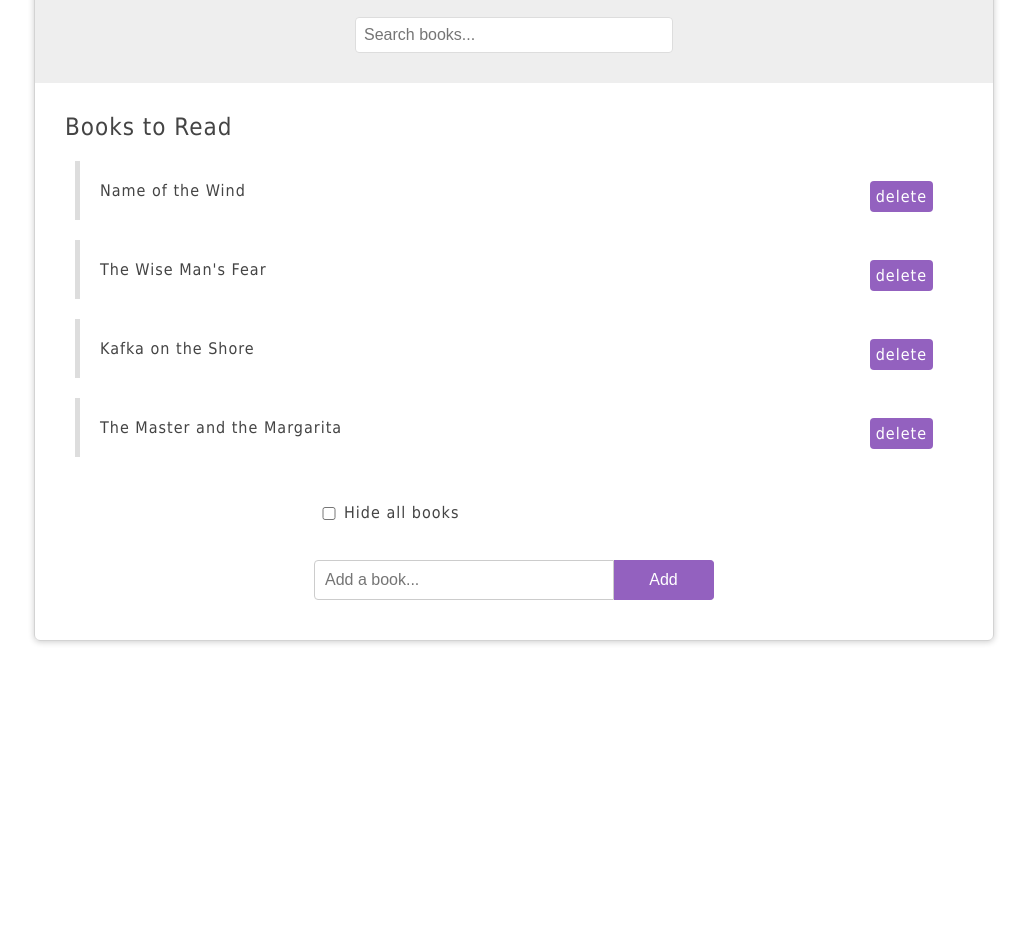
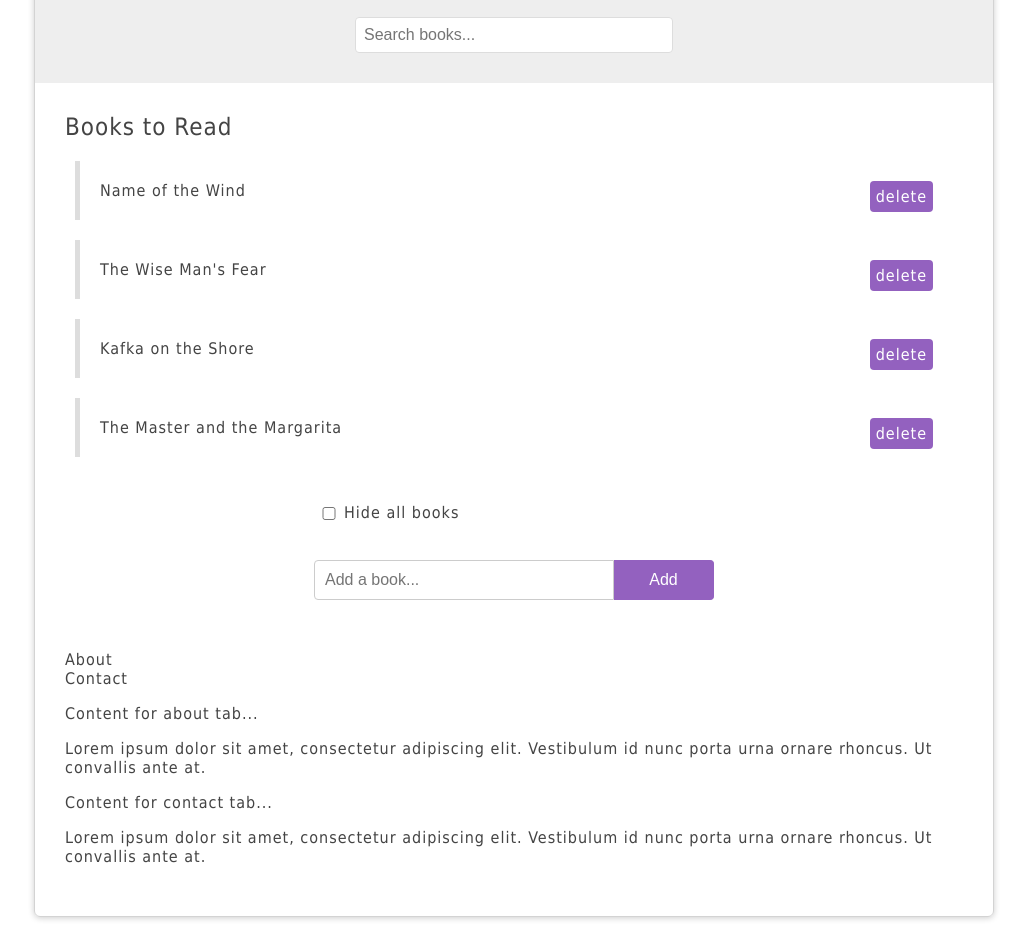
Before and after one commit to carldurand/netNinja, a plain HTML site: page index.html in a window 1280 px wide. Shown: the part 111-1048 px from the top of the page, without its empty margins (126-1153 px from the left). Before the commit the page ends 800 px from the top, so only its background shows below. Drawn offline with Linux system fonts and the light colour scheme.

Commit message:
lesson17

```diff
--- a/index.html
+++ b/index.html
@@ -43,6 +43,20 @@
 	    	<input type="text" placeholder="Add a book..." />
 	    	<button>Add</button>
 	    </form>
+      <div id="tabbed-content">
+        <ul class="tabs">
+          <li data-target="#about" class="active">About</li>
+          <li data-target="#contact">Contact</li>
+        </ul>
+        <div class="panel active" id="about">
+          <p>Content for about tab...</p>
+          <p>Lorem ipsum dolor sit amet, consectetur adipiscing elit. Vestibulum id nunc porta urna ornare rhoncus. Ut convallis ante at.</p>
+        </div>
+        <div class="panel" id="contact">
+          <p>Content for contact tab...</p>
+          <p>Lorem ipsum dolor sit amet, consectetur adipiscing elit. Vestibulum id nunc porta urna ornare rhoncus. Ut convallis ante at.</p>
+        </div>
+      </div>
     </div>
     <script src="app.js"></script>
   </body>
```
